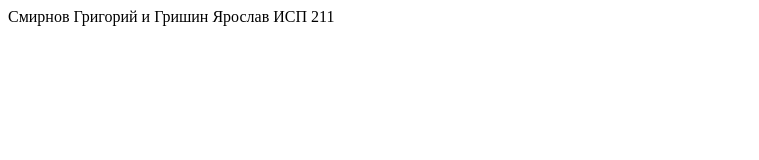
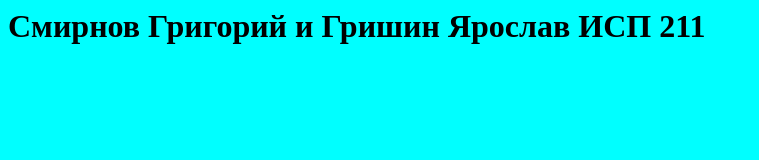
Before and after one commit to mutafag/Pract2, a plain HTML site: page index.html in a window 1280 px wide. Shown: the whole page, without its empty margins (0-759 px from the left). Drawn offline with Linux system fonts and the light colour scheme.

Commit message:
Add files via upload

```diff
--- a/index.html
+++ b/index.html
@@ -4,7 +4,7 @@
 Мой личный профиль
 </title>
 </head>
-<body>
-Смирнов Григорий и Гришин Ярослав ИСП 211
+<body bgcolor=aqua>
+<h1>Смирнов Григорий и Гришин Ярослав ИСП 211
 </body>
 </html>
```
